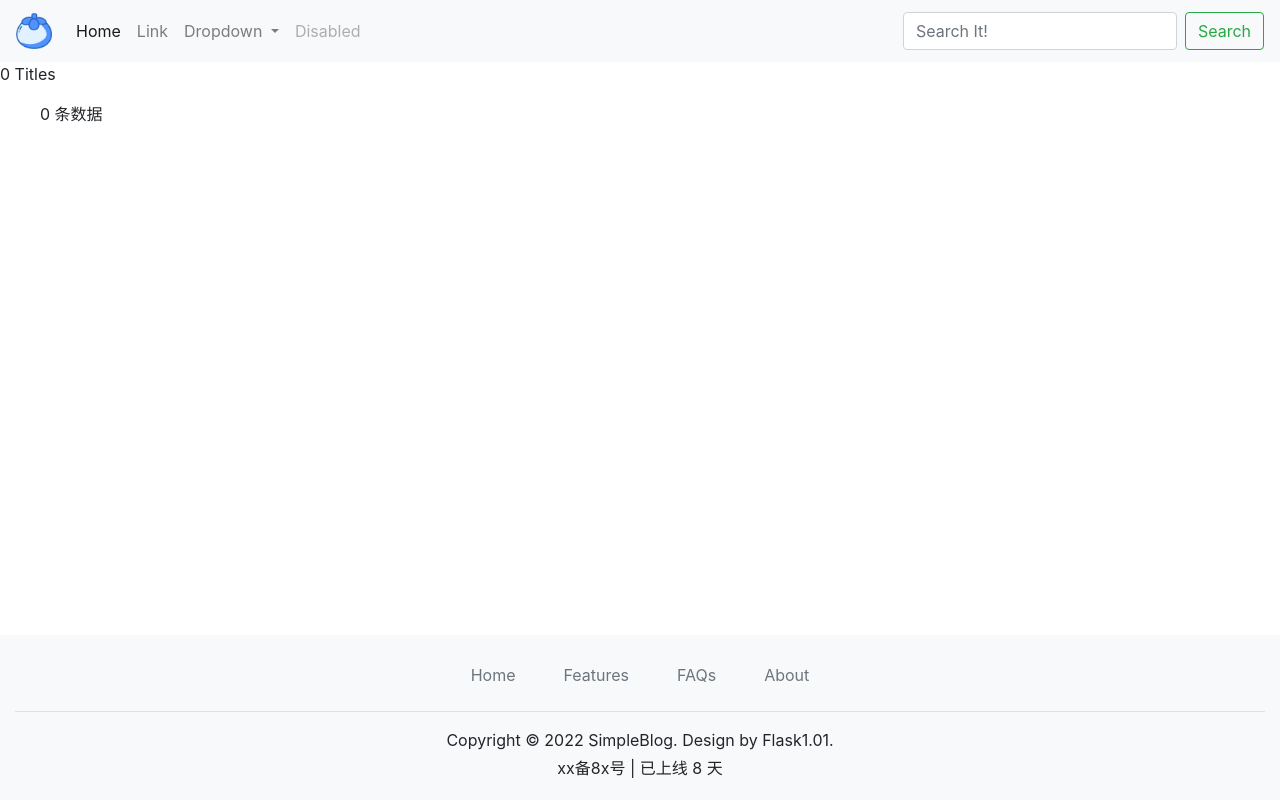
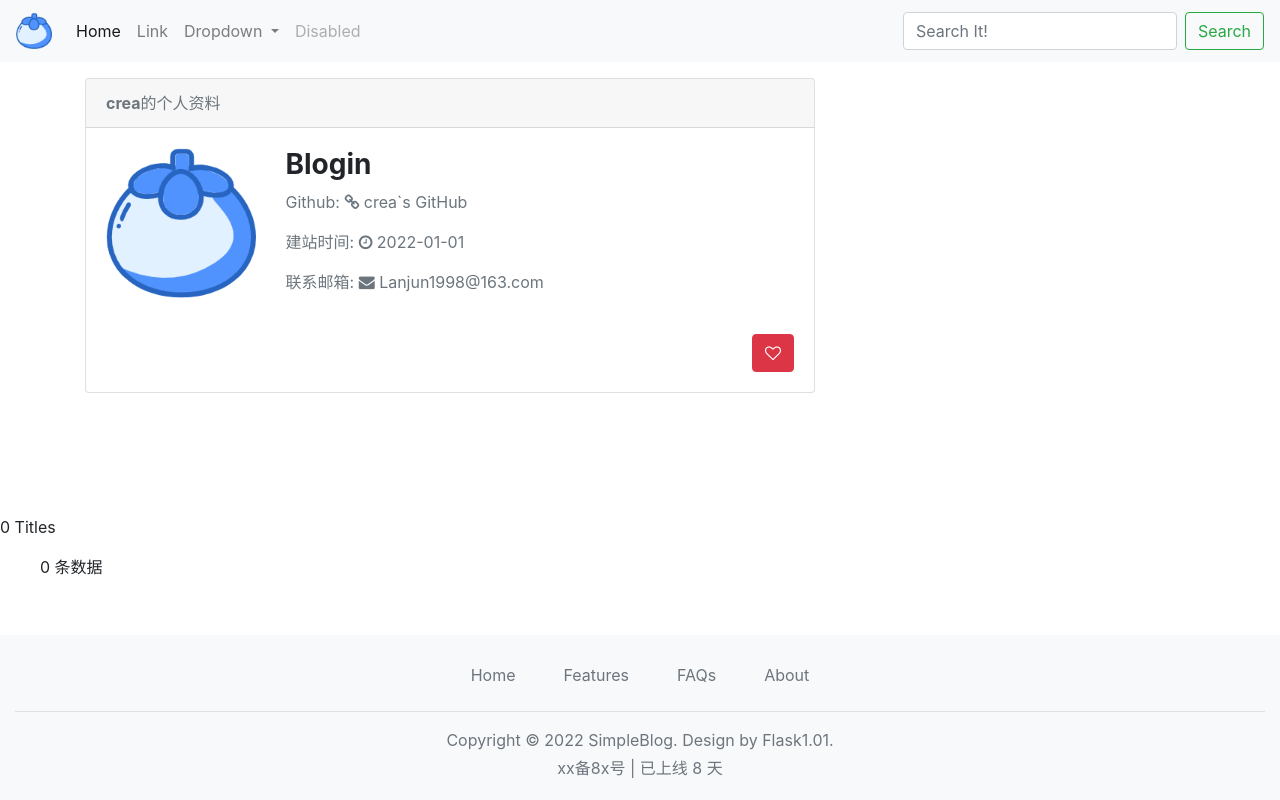
Before and after one commit to LanjunC/simple_blog, a Flask app: page / in a window 1280 px wide. Run offline with Flask 2, Linux system fonts and the light colour scheme; data that the repository does not hold is empty; some libraries are stand-ins or nearby versions.

Commit message:
add content of index

```diff
--- a/simple_blog/templates/base.html
+++ b/simple_blog/templates/base.html
@@ -5,11 +5,13 @@
     {% block head %}
     <meta charset="utf-8">
     <meta name="viewport" content="width=device-width, initial-scale=1.0">
+    <title>simple_blog</title>
     <link rel="icon" href="{{ url_for('static', filename='images/favicon.png') }}" type="image/png">
     <link rel="shortcut icon" href="{{ url_for('static', filename='images/favicon.png') }}" type="image/png">
     <link rel="stylesheet" href="{{ url_for('static', filename='bootstrap-4.5.3-dist/css/bootstrap.min.css') }}">
     <script src="{{ url_for('static', filename='jquery/jquery-3.6.1.min.js') }}"></script>
     <script src="{{ url_for('static', filename='bootstrap-4.5.3-dist/js/bootstrap.min.js') }}"></script>
+    <link rel="stylesheet" href="https://cdn.staticfile.org/font-awesome/4.7.0/css/font-awesome.css">
     {% endblock %}
 </head>
 
@@ -67,11 +69,11 @@
                 <li class="nav-item"><a href="#" class="nav-link px-4 text-muted">FAQs</a></li>
                 <li class="nav-item"><a href="#" class="nav-link px-4 text-muted">About</a></li>
             </ul>
-            <p class="card-text mb-1">Copyright&nbsp;©&nbsp;<span id="year-info">2020</span>
+            <p class="card-text mb-1 text-muted">Copyright&nbsp;©&nbsp;<span id="year-info">2020</span>
                 <a href="https://github.com/LanjunC" class="text-decoration-none footer-a" target="_blank"
                     title="作者的github" style="color: inherit">SimpleBlog</a>.&nbsp;Design&nbsp;by&nbsp;Flask1.01.
             </p>
-            <p class="mb-0">
+            <p class="mb-0 text-muted">
                 <a href="http://beian.miit.gov.cn/" class="text-decoration-none" style="color: inherit"
                     target="_blank">xx备8x号</a>&nbsp;<span id="web-day">在线xx天</span>
             </p>
--- a/simple_blog/templates/index.html
+++ b/simple_blog/templates/index.html
@@ -1,6 +1,79 @@
 {% extends 'base.html' %}
 
 {% block content %}
+<main>
+    {# flash #}
+    <div class="container">
+        <div class="row">
+            <div class="col-lg-8">
+                {# author`s info #}
+                <div class="card mb-3 mt-3">
+                    <div class="text-muted card-header ">
+                        <strong>crea</strong>的个人资料
+                    </div>
+                    <div class="card-body">
+                        <div class="row">
+                            <div class="col-3">
+                                <img class="img-fluid rounded" alt="OwnerAvatar"
+                                    src="{{ url_for('static', filename='images/favicon.png') }}">
+                            </div>
+                            <div class="col-9">
+                                <h3><strong>Blogin</strong></h3>
+                                <p class="text-muted">Github: <i class="fa fa-link"></i> <a class="text-muted gray-a"
+                                        href="https://github.com/LanjunC" target="_blank">crea`s GitHub</a></p>
+                                <p class="text-muted">建站时间: <i class="fa fa-clock-o"></i> 2022-01-01</p>
+                                <p class="text-muted">联系邮箱: <i class="fa fa-envelope"></i> <a
+                                        class="text-decoration-none text-muted"
+                                        href="mailto:Lanjun1998@163.com">Lanjun1998@163.com</a></p>
+                                <br>
+                                <a href="/" title="xx" class="btn btn-danger float-right"><i
+                                        class="fa fa-heart-o"></i></a>
+                            </div>
+                        </div>
+                    </div>
+                </div>
+                {# blog list #}
+                <div>
+                    {% for blog in blogs %}
+                    <div class="media mb-1 mb-sm-2 p-2 p-lg-3" style="background-color: #fbfbfb; border-radius: 5px">
+                        <div class="align-self-center mr-2 mr-lg-3 w-25">
+                            <a href="/blog/{{ blog.id }}/">
+                                <img class="w-100 article-img"
+                                    src="{{ url_for('static', filename='images/favicon.png') }}" alt="{{ blog.title }}">
+                            </a>
+                        </div>
+                        <div class="media-body">
+                            <div class="text-muted mb-2">
+                                <span class="badge badge-inverse"><i class="fa fa-user"></i> crea</span>
+                                <span class="badge badge-inverse" title="创建时间"><i
+                                        class="fa fa-calendar-times-o ml-2 mr-1"></i>2021-01-01</span> {# 9天前 #}
+                            </div>
+                            <h5>
+                                <a class="text-muted" style="text-decoration: none; font-size: 18px;" href="/blog/{{ blog.id }}">{{ blog.title }}</a>
+                            </h5>
+                            <p class="d-none d-sm-block mb-2">{{ blog.content|striptags|truncate(100) }}</p>
+                            <p class="d-block d-sm-none mb-2">{{ blog.content|striptags|truncate(50) }}</p>
+                            <div class="text-muted mb-0">
+                                <a style="text-decoration: none;" href="/blog/cate/1/" title="该分类更多blog">
+                                    <span class="text-muted badge badge-inverse"><i class="fa fa-book mr-1"></i>xx分类</span>
+                                </a>
+                                <span class="badge badge-inverse"><i class="fa fa-eye ml-2 mr-1"></i>1</span> {# 阅读次数 #}
+                                <span class="badge badge-inverse"><i class="fa fa-comment-o ml-2 mr-1"></i>2</span> {#
+                                评论个数#}
+                            </div>
+                        </div>
+                    </div>
+                    {% endfor %}
+                </div>
+            </div>
+            <div class="col-lg-4">
+                {% include "slider.html" %}
+            </div>
+        </div>
+    </div>
+
+    </div>
+
     <p>{{ blogs|length }} Titles</p>
     <ul class="blog-list">
         {% for blog in blogs %}
@@ -12,4 +85,5 @@
         {% endfor %}
         <p>{{ pagination.total }} 条数据</p>
     </ul>
+</main>
 {% endblock %}
```
Also changed, not shown: simple_blog/templates/slider.html (added). Lines whose indentation alone changed are shown as unchanged.
